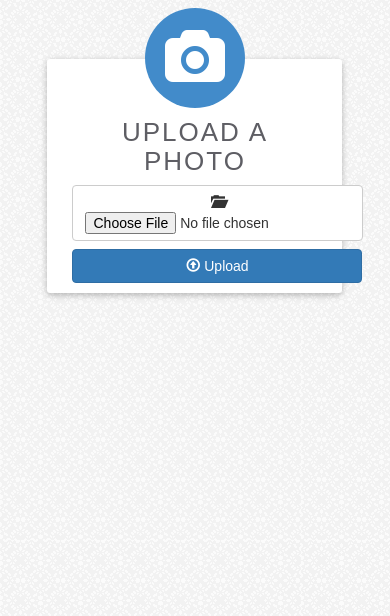
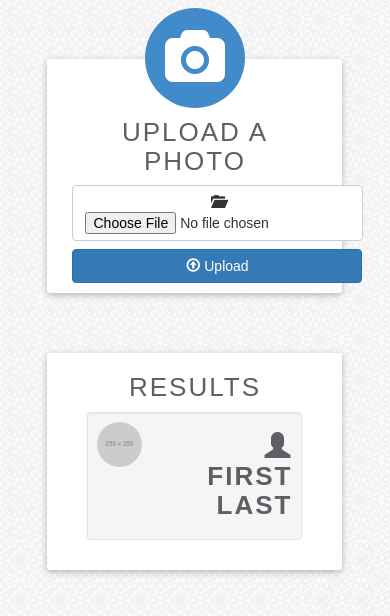
Before and after one commit to CheriPai/CS599_Project, a Flask app: page / in a window 390 px wide. Shown: the part 81-697 px from the top of the page. Run offline with Flask 2, Linux system fonts and the light colour scheme; grey boxes labelled with a size stand in for pictures from a placeholder-image service; some libraries are stand-ins or nearby versions.

Commit message:
Add ranking area

```diff
--- a/server/templates/index.html
+++ b/server/templates/index.html
@@ -38,6 +38,28 @@
                             </form>
                         </div>
                     </div>
+                    <div class="box">
+                        <div class="info">
+                            <h4 class="text-center">Results</h4>
+
+                            <div class="container">
+                                <div class="row">
+                                    <div class="col-xs-12 col-sm-5 col-md-5">
+                                        <div class="well well-sm">
+                                            <div class="row">
+                                              <div class="col-xs-4">
+                                                <img src="http://placehold.it/250" alt="" class="img-circle img-responsive" />
+                                              </div>
+                                              <div class="col-xs-8">
+                                                <h4><i class="glyphicon glyphicon-user"></i> <strong>First Last</strong></h4>
+                                              </div>
+                                        </div>
+                                    </div>
+                                </div>
+                            </div>
+
+                        </div>
+                    </div>
                 </div>
                 <div class="col-xs-1 col-sm-6"></div>
             </div>
```
